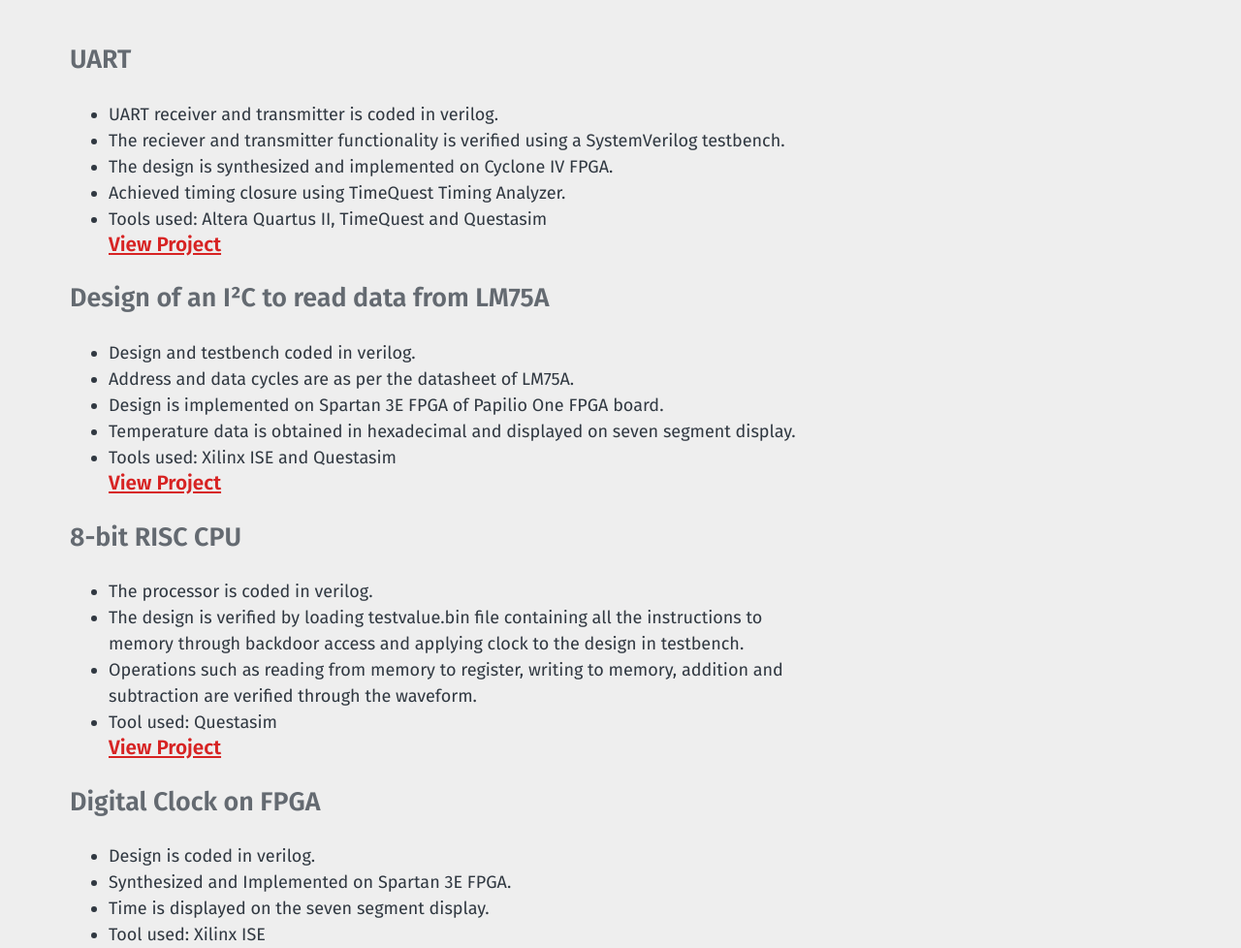
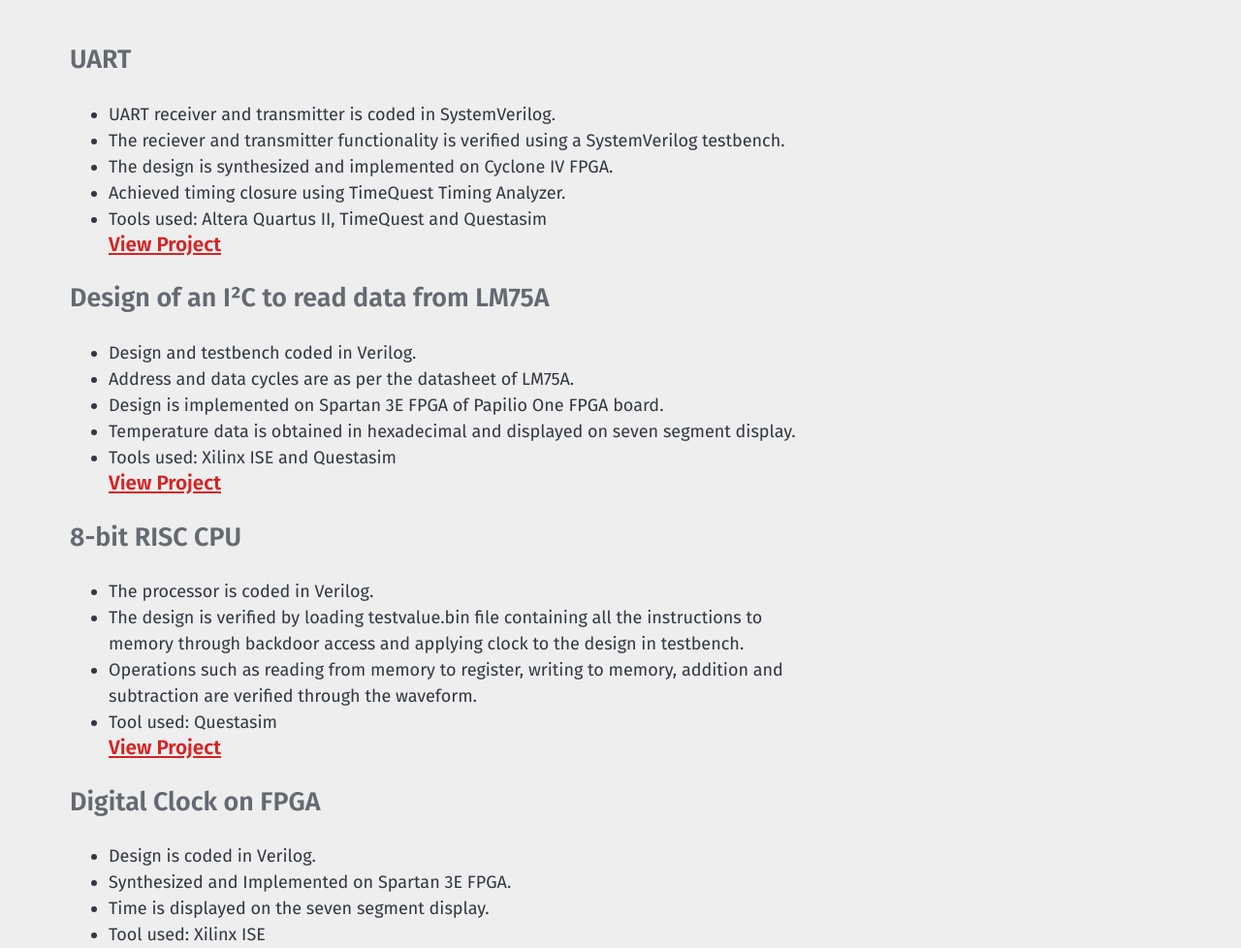
Before and after one commit to siddharth-pro/gitSiddharth.github.io, a Jekyll site: the page built from projects.md, in a window 1280 px wide. Shown: the part 258-1236 px from the top of the page at 97% size. Built offline with Jekyll 4.4.1, drawn with Linux system fonts in a browser that asks for light colours; our own code applies the rules of GitHub Pages for plain Markdown files.

Commit message:
Update projects.md

```diff
--- a/projects.md
+++ b/projects.md
@@ -3,7 +3,7 @@ title: Projects
 ---
 
 ### UART
-* UART receiver and transmitter is coded in verilog.
+* UART receiver and transmitter is coded in SystemVerilog.
 * The reciever and transmitter functionality is verified using a SystemVerilog testbench.
 * The design is synthesized and implemented on Cyclone IV FPGA.
 * Achieved timing closure using TimeQuest Timing Analyzer.
@@ -11,7 +11,7 @@ title: Projects
 #### [View Project](/serialfpga.html)
 
 ### Design of an I²C to read data from LM75A
-* Design and testbench coded in verilog.
+* Design and testbench coded in Verilog.
 * Address and data cycles are as per the datasheet of LM75A.
 * Design is implemented on Spartan 3E FPGA of Papilio One FPGA board.
 * Temperature data is obtained in hexadecimal and displayed on seven segment display.
@@ -19,14 +19,14 @@ title: Projects
 #### [View Project](/i2cread.html)
 
 ### 8-bit RISC CPU
-* The processor is coded in verilog.
+* The processor is coded in Verilog.
 * The design is verified by loading testvalue.bin file containing  all the instructions to memory through backdoor access and applying clock to the design in testbench.
 * Operations such as reading from memory to register, writing to memory, addition and subtraction are verified through the waveform.
 * Tool used: Questasim
 #### [View Project](/prorisc.html)
 
 ### Digital Clock on FPGA
-* Design is coded in verilog.
+* Design is coded in Verilog.
 * Synthesized and Implemented on Spartan 3E FPGA.
 * Time is displayed on the seven segment display.
 * Tool used: Xilinx ISE
```
